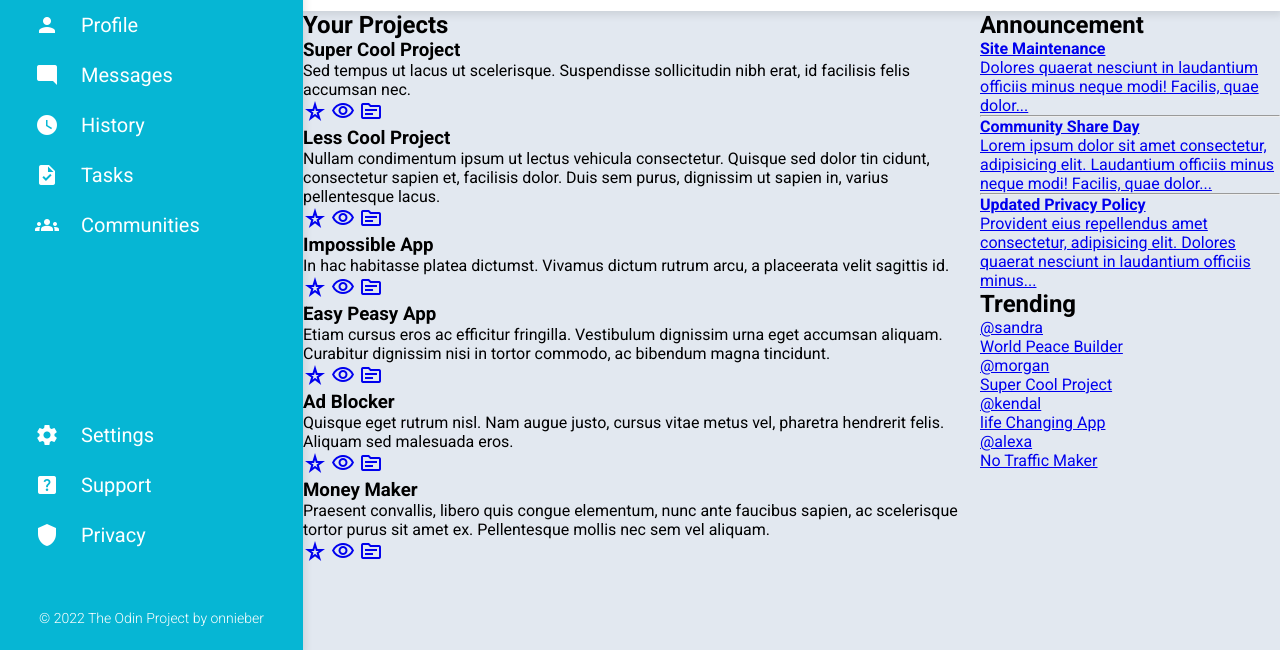
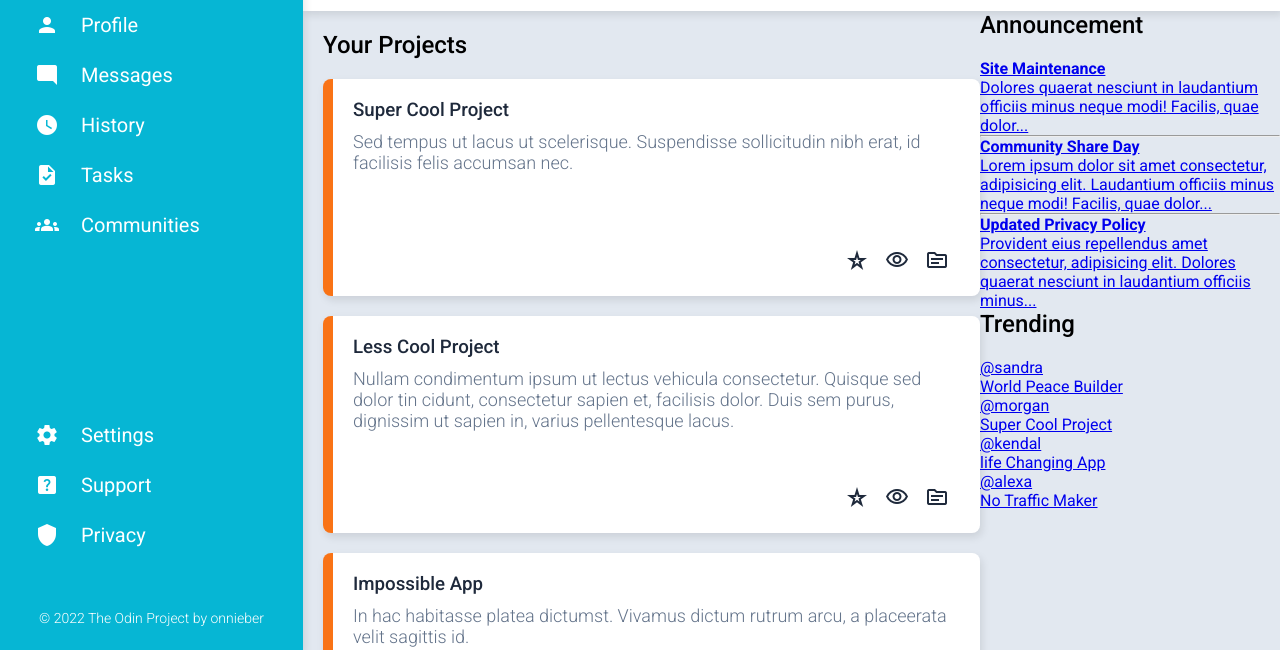
Before and after one commit to ronnieBer/odin-admin_dashboard, a plain HTML site: page index.html in a window 1280 px wide. Shown: the part 150-800 px from the top of the page. Drawn offline with Linux system fonts and the light colour scheme.

Commit message:
Add style to project

```diff
--- a/style.css
+++ b/style.css
@@ -269,4 +269,67 @@ main {
     grid-column: 2 / 3;
     grid-row: 2 / 4;
 }
+
+/* Main Projects */
+.projects > h2, .announcement > h2, .trending > h2 {
+    font-weight: 500;
+    margin-bottom: 20px;
+}
+
+.projects {
+    display: grid;
+    grid-template-rows: 48px auto;
+    padding: 20px 0 20px 20px;
+    grid-column: 1 / 2;
+}
+
+.cards {
+    display: inline-grid;
+    grid-template: repeat(auto-fill, minmax(217px, 1fr)) / repeat(auto-fill, minmax(380px, 1fr));
+    gap: 20px;
+    grid-gap: 20px;
+}
+
+.project-card {
+    display: grid;
+    border-radius: 8px;
+    background-color: var(--neutral-color);
+    padding: 10px 20px;
+    border-left: 10px solid var(--accent-color);
+    align-content: space-between;
+
+    box-shadow: 2px 4px 8px rgba(0, 0, 0, 0.1);
+}
+
+.project-copy > h3 {
+    color: var(--h-color);
+    margin: 10px 0;
+    font-weight: 500;
+}
+
+.project-copy > p {
+    color: var(--p-color);
+    margin-bottom: 10px;
+    font-size: 1.125rem;
+    font-weight: 300;
+}
+
+.project-btn {
+    display: grid;
+    grid-template-columns: repeat(3, 25px);
+    column-gap: 15px;
+    grid-column-gap: 15px;
+    align-items: center;
+    justify-content: end;
+    padding: 10px;
+}
+
+.project-link > [class^='material-icons'] {
+    color: var(--h-color);
+    font-weight: 300;
+}
+
+.project-link > [class^='material-icons']:hover {
+    color: var(--accent-color);
+}
 /* Main Contents End */
```
